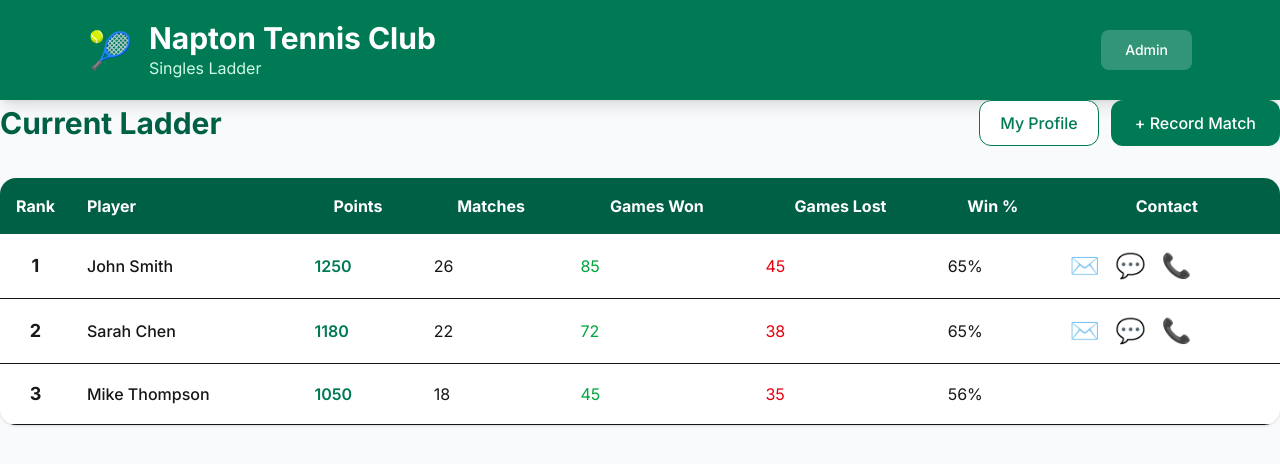
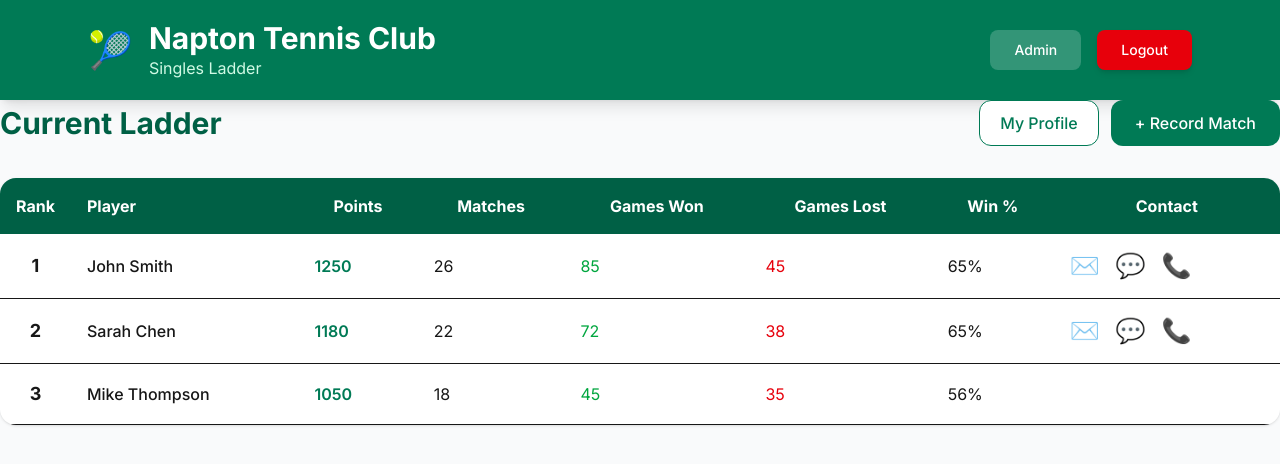
Before and after one commit to timcoker100-prog/napton-tennis-ladder, a Next.js app: page / in a window 1280 px wide. Shown: the top 464 px of the page. Built offline with nearby package versions, Linux system fonts and the light colour scheme.

Commit message:
Make Logout button always visible

```diff
--- a/app/page.tsx
+++ b/app/page.tsx
@@ -3,17 +3,7 @@ import Ladder from '../components/Ladder';
 import { useState, useEffect } from 'react';
 
 export default function Home() {
-  const [isLoggedIn, setIsLoggedIn] = useState(false);
-
-  useEffect(() => {
-    try {
-      const playersData = localStorage.getItem('players');
-      const hasProfile = playersData ? JSON.parse(playersData).length > 0 : false;
-      setIsLoggedIn(hasProfile);
-    } catch (e) {
-      setIsLoggedIn(false);
-    }
-  }, []);
+  const [showLogout, setShowLogout] = useState(true); // Always show for now
 
   const handleLogout = () => {
     if (confirm("Logout from the ladder?")) {
@@ -43,14 +33,12 @@ export default function Home() {
               Admin
             </a>
 
-            {isLoggedIn && (
             <button
               onClick={handleLogout}
               className="px-6 py-2.5 bg-red-600 hover:bg-red-700 text-white rounded-lg font-medium text-sm transition shadow-md"
             >
               Logout
             </button>
-            )}
           </div>
         </div>
       </header>
```
Lines whose indentation alone changed are shown as unchanged.
